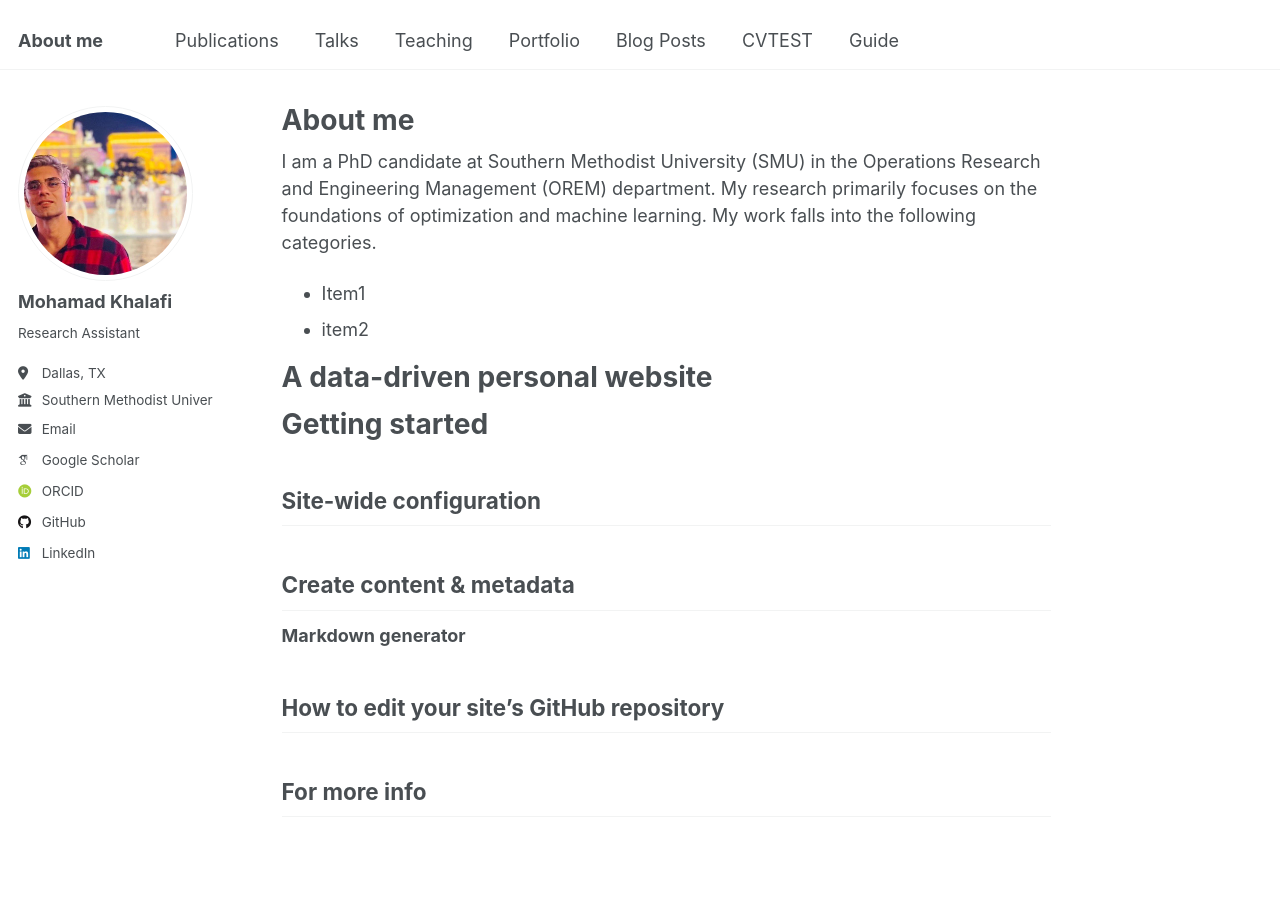
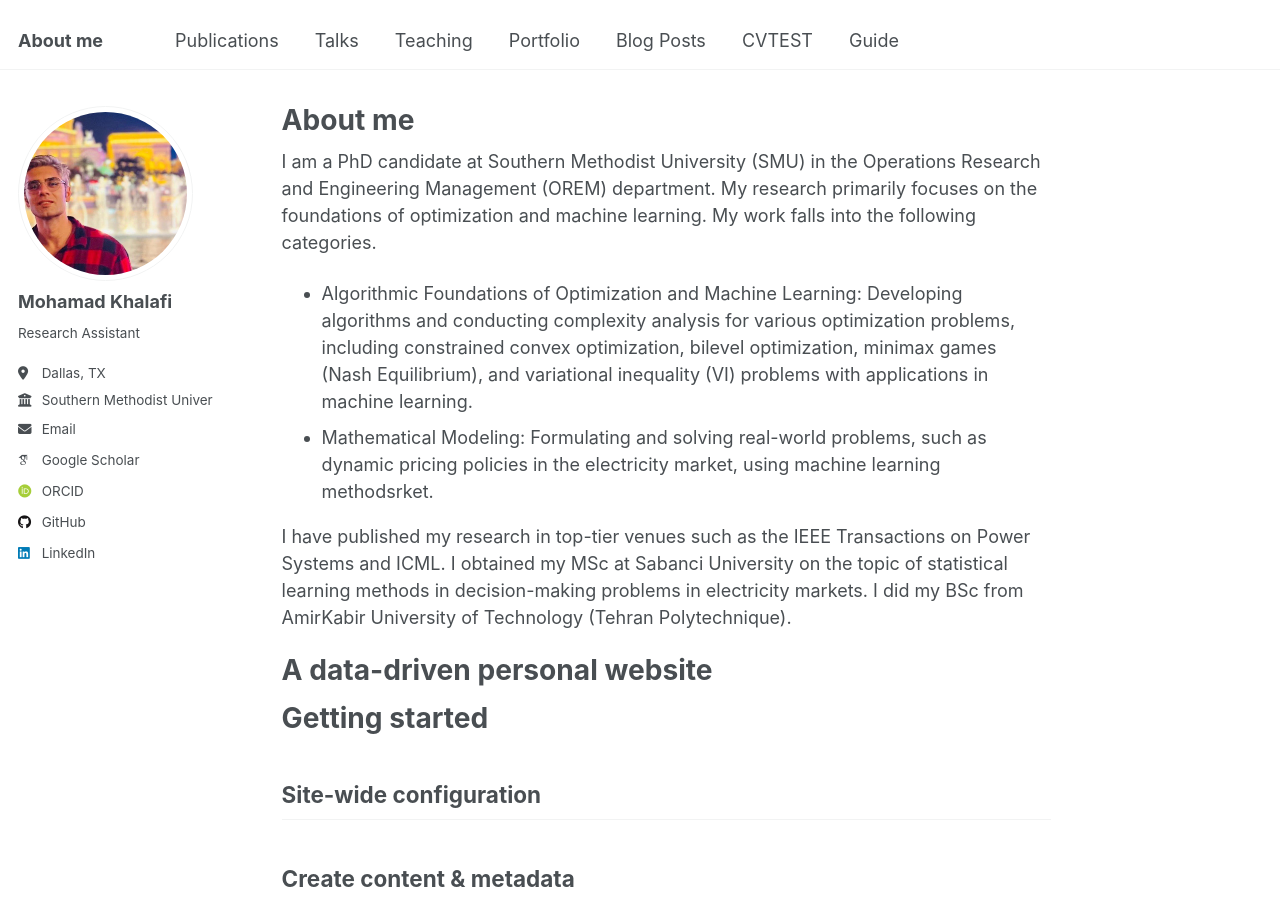
Before and after one commit to Mohammadkhf/mohammadkhf.github.io, a Jekyll site: the page built from _pages/about.md, in a window 1280 px wide and 900 px high. Built offline with Jekyll 4.4.1, drawn with Linux system fonts in a browser that asks for light colours; some web fonts are replaced.

Commit message:
Update about.md

```diff
--- a/_pages/about.md
+++ b/_pages/about.md
@@ -9,8 +9,10 @@ redirect_from:
 
 I am a PhD candidate at Southern Methodist University (SMU) in the Operations Research and Engineering Management (OREM) department. My research primarily focuses on the foundations of optimization and machine learning. My work falls into the following categories.
 
-* Item1
-* item2
+* Algorithmic Foundations of Optimization and Machine Learning: Developing algorithms and conducting complexity analysis for various optimization problems, including constrained convex optimization, bilevel optimization, minimax games (Nash Equilibrium), and variational inequality (VI) problems with applications in machine learning.
+* Mathematical Modeling: Formulating and solving real-world problems, such as dynamic pricing policies in the electricity market, using machine learning methodsrket.
+
+I have published my research in top-tier venues such as the IEEE Transactions on Power Systems and ICML. I obtained my MSc at Sabanci University on the topic of statistical learning methods in decision-making problems in electricity markets. I did my BSc from AmirKabir University of Technology (Tehran Polytechnique).
 
 A data-driven personal website
 ======
```
